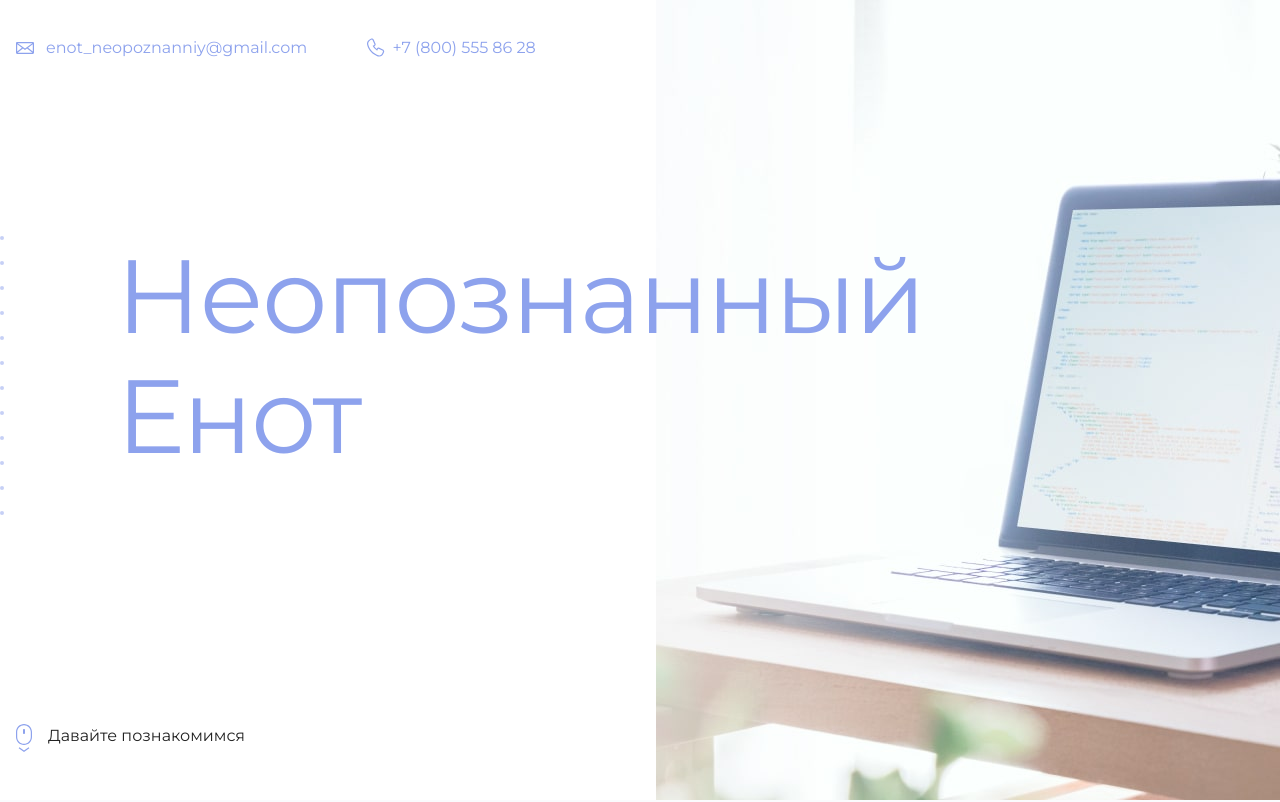
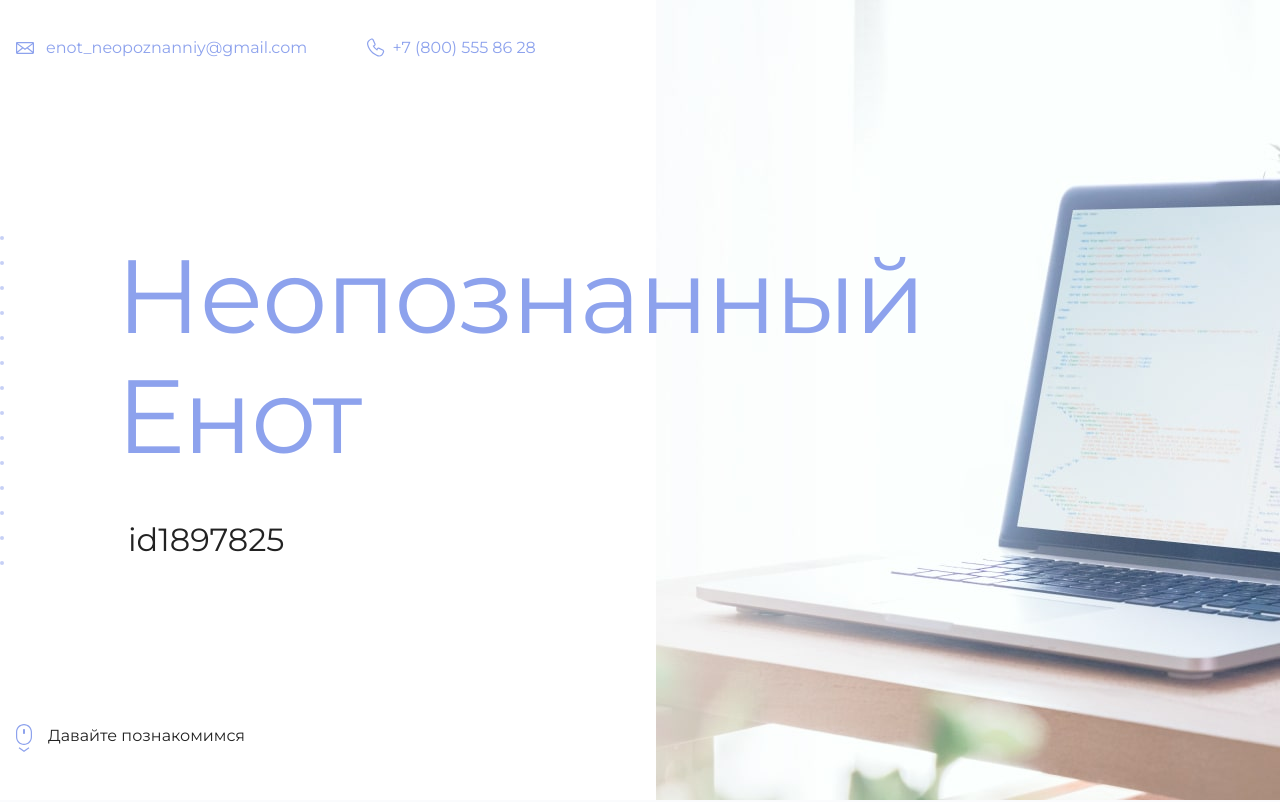
Before and after one commit to kirillkosenko9/htmlacademy_test, a plain HTML site: page index.html in a window 1280 px wide. Shown: the top 802 px of the page. Drawn offline with Linux system fonts and the light colour scheme.

Commit message:
Update index.html

```diff
--- a/index.html
+++ b/index.html
@@ -19,7 +19,7 @@
       <section class="hero-image">
         <div class="container">
           <h1 class="heading">Неопознанный Енот</h1>
-          <p><!-- Тут ваш id на сайте Академии --></p>
+          <p>id1897825</p>
         </div>
       </section>
 
```
